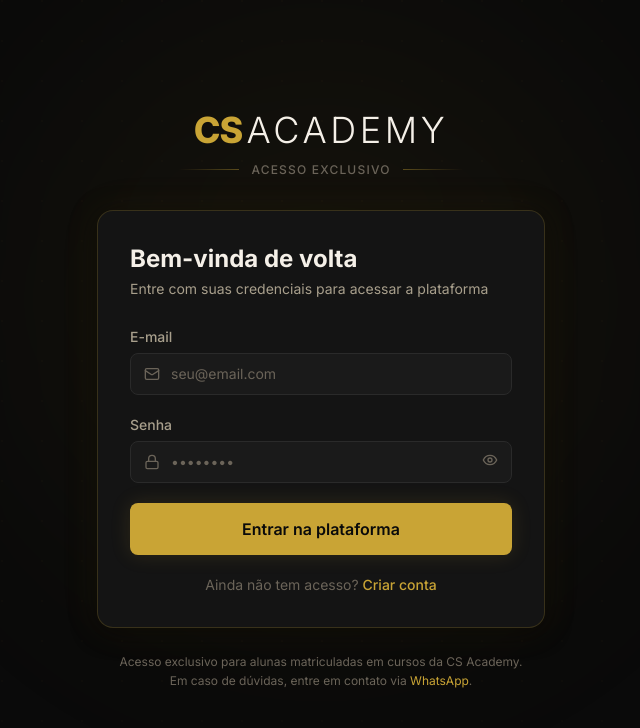
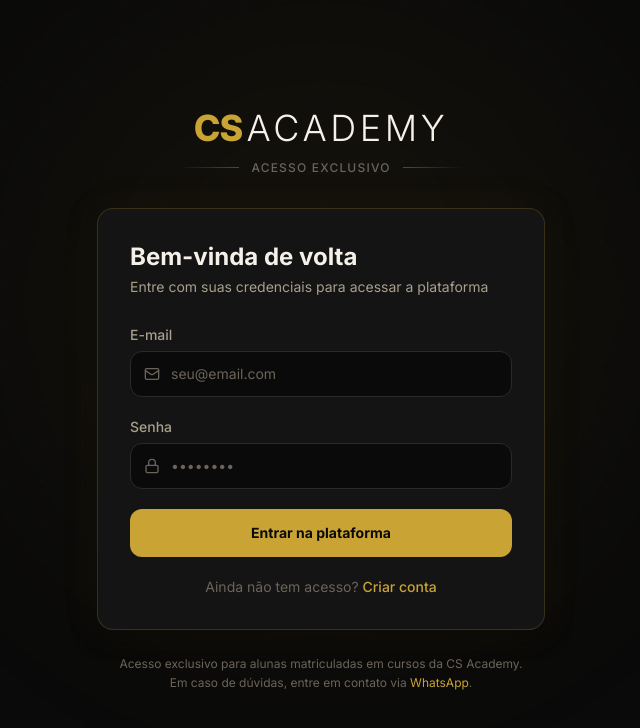
Before and after one commit to cassiacris/cs-academy, a Next.js app: page /login in a window 1280 px wide. Shown: the top 728 px of the page, without its empty margins (319-959 px from the left). Built offline with nearby package versions, Linux system fonts and the light colour scheme.

Commit message:
login via server action — resolve problema de sessão

```diff
--- /dev/null
+++ b/app/(auth)/login/actions.ts
@@ -0,0 +1,22 @@
+'use server'
+
+import { redirect } from 'next/navigation'
+import { createClient } from '@/lib/supabase/server'
+
+export async function loginAction(formData: FormData) {
+  const email = formData.get('email') as string
+  const password = formData.get('password') as string
+
+  const supabase = createClient()
+
+  const { error } = await supabase.auth.signInWithPassword({ email, password })
+
+  if (error) {
+    if (error.message === 'Invalid login credentials') {
+      redirect('/login?error=credenciais')
+    }
+    redirect('/login?error=geral')
+  }
+
+  redirect('/dashboard')
+}
--- a/app/(auth)/login/page.tsx
+++ b/app/(auth)/login/page.tsx
@@ -1,12 +1,24 @@
 import { Metadata } from 'next'
-import LoginForm from '@/components/auth/LoginForm'
+import { loginAction } from './actions'
+import { Mail, Lock } from 'lucide-react'
 
 export const metadata: Metadata = {
   title: 'Entrar — CS Academy',
   description: 'Acesse a plataforma exclusiva CS Academy',
 }
 
-export default function LoginPage() {
+interface PageProps {
+  searchParams: { error?: string }
+}
+
+export default function LoginPage({ searchParams }: PageProps) {
+  const errorMsg =
+    searchParams.error === 'credenciais'
+      ? 'E-mail ou senha incorretos. Verifique e tente novamente.'
+      : searchParams.error === 'geral'
+      ? 'Erro ao fazer login. Tente novamente.'
+      : null
+
   return (
     <main className="min-h-screen bg-cs-black flex items-center justify-center p-4 relative overflow-hidden">
       {/* Background decorative elements */}
@@ -16,8 +28,7 @@
         <div
           className="absolute inset-0 opacity-[0.02]"
           style={{
-            backgroundImage:
-              'radial-gradient(circle at 1px 1px, #C9A435 1px, transparent 0)',
+            backgroundImage: 'radial-gradient(circle at 1px 1px, #C9A435 1px, transparent 0)',
             backgroundSize: '40px 40px',
           }}
         />
@@ -28,21 +39,18 @@
         <div className="text-center mb-8">
           <div className="inline-flex items-baseline gap-1 mb-3">
             <span className="text-4xl font-black text-cs-gold tracking-tight">CS</span>
-            <span className="text-4xl font-light text-cs-white tracking-widest uppercase">
-              Academy
-            </span>
+            <span className="text-4xl font-light text-cs-white tracking-widest uppercase">Academy</span>
           </div>
           <div className="flex items-center gap-3 justify-center">
             <div className="h-px flex-1 max-w-[60px] bg-gradient-to-r from-transparent to-cs-gold/40" />
-            <span className="text-xs text-cs-white-dim tracking-widest uppercase font-medium">
-              Acesso exclusivo
-            </span>
+            <span className="text-xs text-cs-white-dim tracking-widest uppercase font-medium">Acesso exclusivo</span>
             <div className="h-px flex-1 max-w-[60px] bg-gradient-to-l from-transparent to-cs-gold/40" />
           </div>
         </div>
 
         {/* Card */}
-        <div className="bg-cs-black-surface rounded-2xl p-8 border border-cs-border shadow-card"
+        <div
+          className="bg-cs-black-surface rounded-2xl p-8 border"
           style={{
             boxShadow: '0 0 40px rgba(201, 164, 53, 0.08), 0 4px 24px rgba(0,0,0,0.6)',
             borderColor: 'rgba(201, 164, 53, 0.2)',
@@ -55,10 +63,66 @@
             </p>
           </div>
 
-          <LoginForm />
+          <form action={loginAction} className="space-y-5">
+            {/* Email */}
+            <div className="space-y-1.5">
+              <label className="block text-sm font-medium text-cs-white-muted">E-mail</label>
+              <div className="relative">
+                <span className="absolute left-3.5 top-1/2 -translate-y-1/2 text-cs-white-dim">
+                  <Mail className="w-4 h-4" />
+                </span>
+                <input
+                  name="email"
+                  type="email"
+                  placeholder="seu@email.com"
+                  required
+                  autoComplete="email"
+                  className="w-full bg-cs-black border border-cs-border rounded-xl pl-10 pr-4 py-3 text-sm text-cs-white placeholder:text-cs-white-dim focus:outline-none focus:border-cs-gold transition-colors"
+                />
+              </div>
+            </div>
+
+            {/* Password */}
+            <div className="space-y-1.5">
+              <label className="block text-sm font-medium text-cs-white-muted">Senha</label>
+              <div className="relative">
+                <span className="absolute left-3.5 top-1/2 -translate-y-1/2 text-cs-white-dim">
+                  <Lock className="w-4 h-4" />
+                </span>
+                <input
+                  name="password"
+                  type="password"
+                  placeholder="••••••••"
+                  required
+                  autoComplete="current-password"
+                  className="w-full bg-cs-black border border-cs-border rounded-xl pl-10 pr-4 py-3 text-sm text-cs-white placeholder:text-cs-white-dim focus:outline-none focus:border-cs-gold transition-colors"
+                />
+              </div>
+            </div>
+
+            {/* Error */}
+            {errorMsg && (
+              <div className="bg-red-500/10 border border-red-500/20 rounded-lg px-4 py-3">
+                <p className="text-sm text-red-400">{errorMsg}</p>
+              </div>
+            )}
+
+            <button
+              type="submit"
+              className="w-full bg-cs-gold hover:bg-cs-gold-hover text-cs-black font-bold py-3.5 rounded-xl transition-colors text-sm mt-2"
+            >
+              Entrar na plataforma
+            </button>
+
+            <p className="text-center text-sm text-cs-white-dim">
+              Ainda não tem acesso?{' '}
+              <a href="/cadastro" className="text-cs-gold hover:text-cs-gold-hover font-medium transition-colors">
+                Criar conta
+              </a>
+            </p>
+          </form>
         </div>
 
-        {/* Footer note */}
         <p className="text-center text-xs text-cs-white-dim mt-6 leading-relaxed">
           Acesso exclusivo para alunas matriculadas em cursos da CS Academy.
           <br />
```
